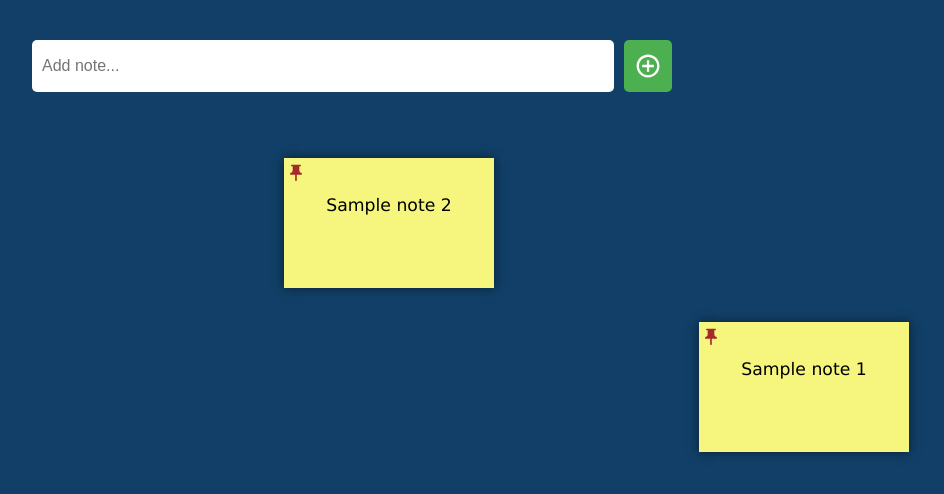
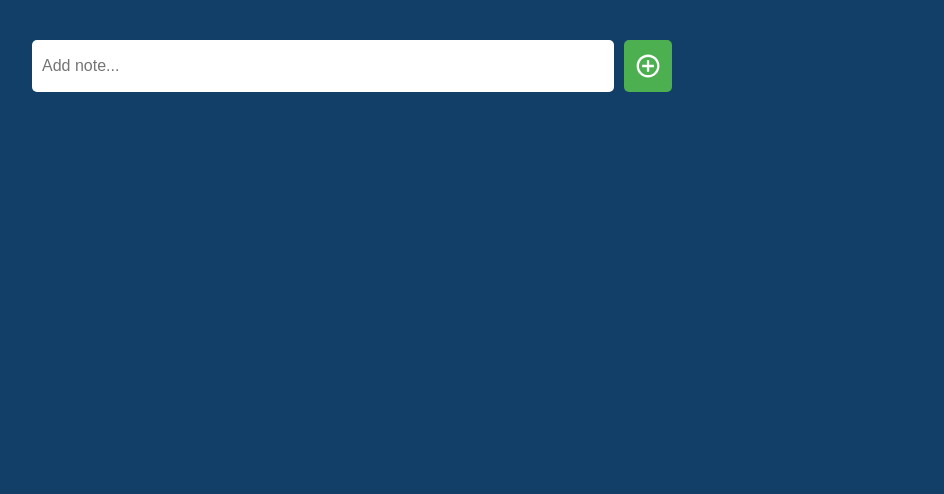
Before and after one commit to Codersfreedom/Sticky-note, a React (Vite) app: page / in a window 1280 px wide. Shown: the top 494 px of the page, without its empty margins (288-1232 px from the left). Built offline with nearby package versions, Linux system fonts and the light colour scheme.

Commit message:
localstorage implemented

```diff
--- a/src/App.jsx
+++ b/src/App.jsx
@@ -1,25 +1,40 @@
-import { useState } from "react"
+import { useEffect, useState } from "react"
 import Notes from "./componets/Notes"
 import Searchbar from "./componets/Searchbar"
 
 
 function App() {
 
-  const [notes,setNotes] = useState([
-    {
-      id:1,
-      text:"Sample note 1",
-    },
-    {
-      id:2,
-      text:"Sample note 2"
+  const [notes, setNotes] = useState(
+    JSON.parse(localStorage.getItem("notes")) || []
+  );
+
+
+
+  console.log(notes)
+
+
+
+  const getNotes = (note) => {
+    if (!note) {
+      return;
     }
-  ])
+    else {
+
+      if (notes.length > 0) {
+
+        setNotes([...notes, note]);
+      } else {
+        setNotes([note]);
+      }
+    }
+
+  }
 
   return (
     <>
-      <Searchbar/>
-      <Notes notes={notes} setNotes={setNotes}/>
+      <Searchbar parentCallback={getNotes} />
+      <Notes notes={notes} setNotes={setNotes} />
     </>
   )
 }
--- a/src/componets/Notes.jsx
+++ b/src/componets/Notes.jsx
@@ -2,23 +2,28 @@ import { useEffect } from "react";
 import Note from "./Note"
 import './Notes.css';
 
-const Notes = ({ notes=[], setNotes = () => {} }) => {
+const Notes = ({ notes = [], setNotes = () => { } }) => {
+  console.log(notes)
 
 
   useEffect(() => {
-    const savedNotes = null;
+    const savedNotes = JSON.parse(localStorage.getItem("notes")) || [];
 
-    const updatedNotes = notes.map((note) => {
+    const updatedNotes = notes?.map((note) => {
+      const savedNote = savedNotes?.find((sn) => sn.id == note.id);
 
-      if (savedNotes) {
-        return;
+      if (savedNote) {
+
+        return { ...note, position: savedNote?.position };
       } else {
         const position = determinePosition();
+
         return { ...note, position };
       }
     })
     setNotes(updatedNotes);
-  }, [notes.length])
+    localStorage.setItem("notes", JSON.stringify(updatedNotes));
+  }, [notes?.length])
 
   const determinePosition = () => {
     const maxX = window.innerWidth - 250;
@@ -32,9 +37,9 @@ const Notes = ({ notes=[], setNotes = () => {} }) => {
   }
   return (
     <div className="notes-container">
-      {
-        notes.map((note) => {
-          return <Note key={note.id} position={note.position} note={note.text} />
+      {notes &&
+        notes?.map((note) => {
+          return <Note key={note.id} position={note.position} note={note.note} />
 
         })
       }
--- a/src/componets/Searchbar.jsx
+++ b/src/componets/Searchbar.jsx
@@ -1,7 +1,9 @@
 import { IoMdAddCircleOutline } from "react-icons/io";
 import './Searchbar.css';
 import { useRef, useState } from "react";
-const Searchbar = () => {
+const Searchbar = ({parentCallback}) => {
+
+
 
 
     const [notes, setNotes] = useState();
@@ -15,11 +17,12 @@ const Searchbar = () => {
             return alert("Type something to add note");
         }
         const createdNote = {
-            id: Math.random() * 100 + 1,
+            id: Math.floor(Math.random() * 100 + 1),
             note: note,
             isCompleted: false,
         }
         setNotes(createdNote);
+        parentCallback(createdNote);
         inputRef.current.value = '';
 
     }
```
